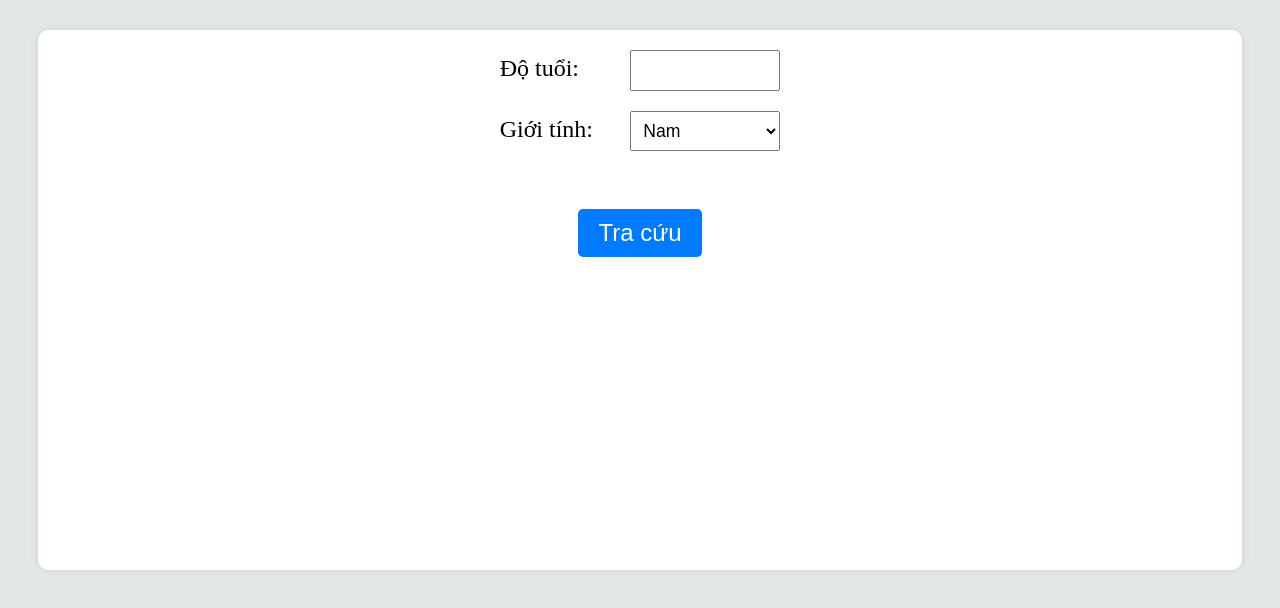
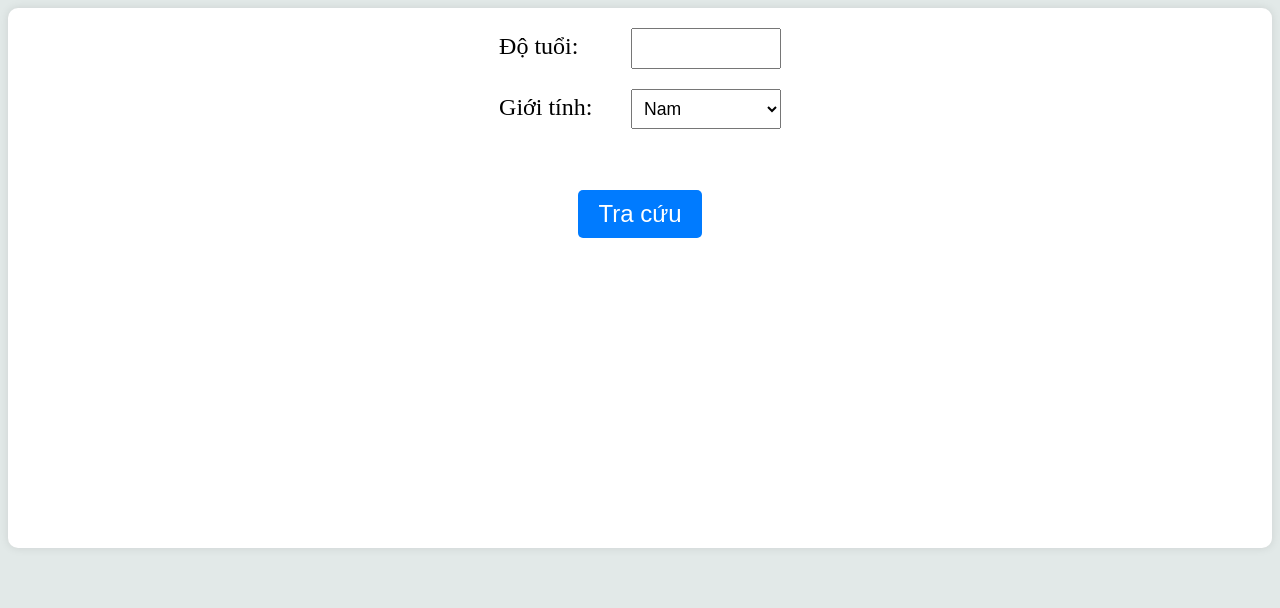
Before and after one commit to PearHuynh/thongtin, a plain HTML site: page index.html in a window 1280 px wide. Drawn offline with Linux system fonts and the light colour scheme.

Commit message:
uploat three

```diff
--- a/index.html
+++ b/index.html
@@ -9,7 +9,6 @@
 </head>
 
 <body>
-  <div id="wrapper">
   <div class="container">
     <label for="age">Độ tuổi:</label>
     <input type="number" id="age" min="10" max="99" style="width: 130px; margin-left: 24px;">
@@ -28,7 +27,6 @@
     <br>
     <br>
   </div>
-  </div>
   <script src="script.js"></script>
 </body>
 
--- a/style.css
+++ b/style.css
@@ -1,14 +1,6 @@
 body {
   font: 100%/125% 'Times New Roman', Times, serif;
-  padding: 0px;
   background-color: rgb(226, 233, 232);
-}
-
-/* Wrapper style */
-#wrapper {
-  margin: 20px;
-  padding: 10px;
-  border-radius: 8px;
 }
 
 .container {
@@ -62,9 +54,3 @@ button:hover {
   margin-top: 10px;
   font-size: 150%; /* Tăng kích thước lên 150% */
 }
-
-#result3 {
-  margin-top: 10px;
-  font-size: 150%; /* Tăng kích thước lên 150% */
-  margin-bottom: 5%;
-}
```
Lines whose indentation alone changed are shown as unchanged.
